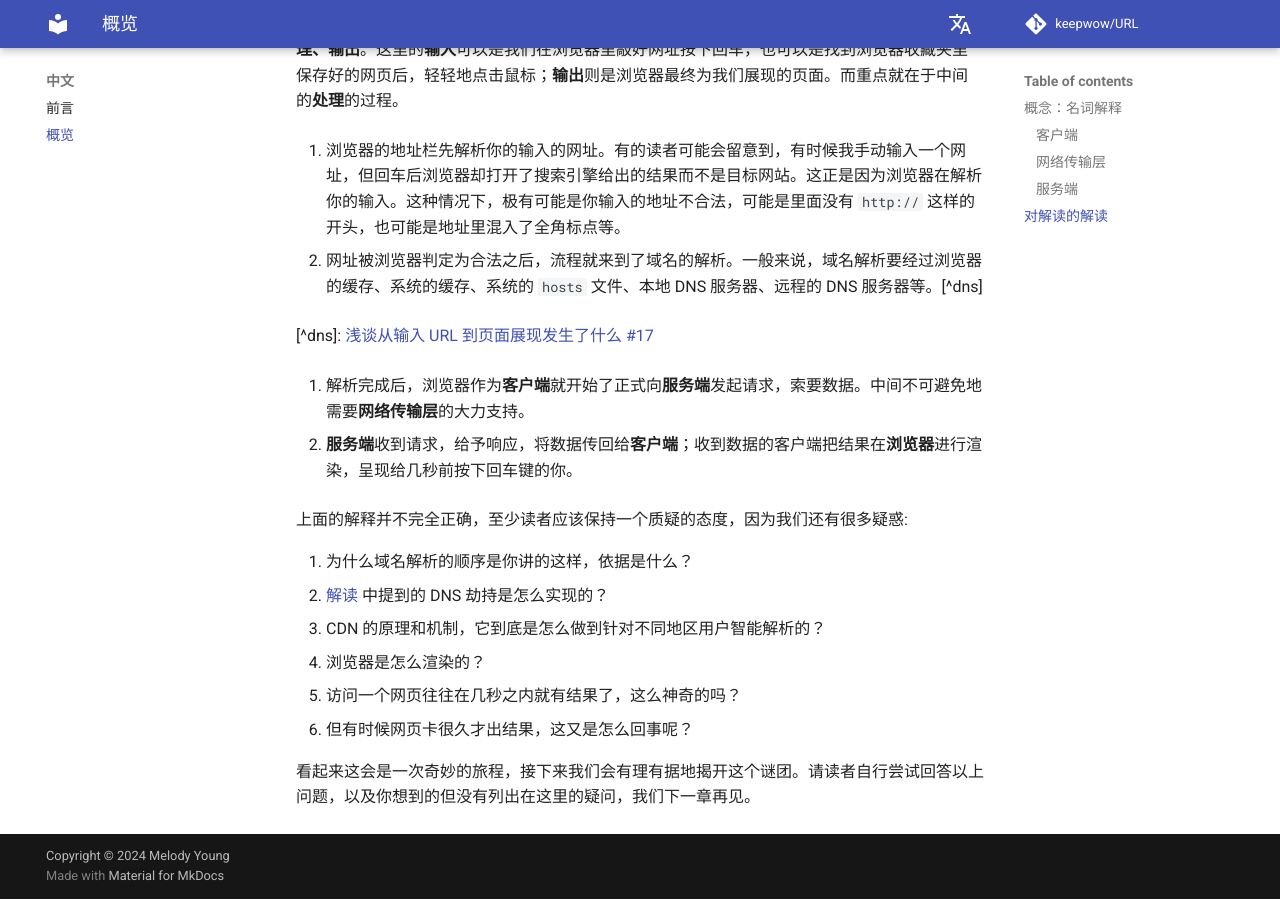
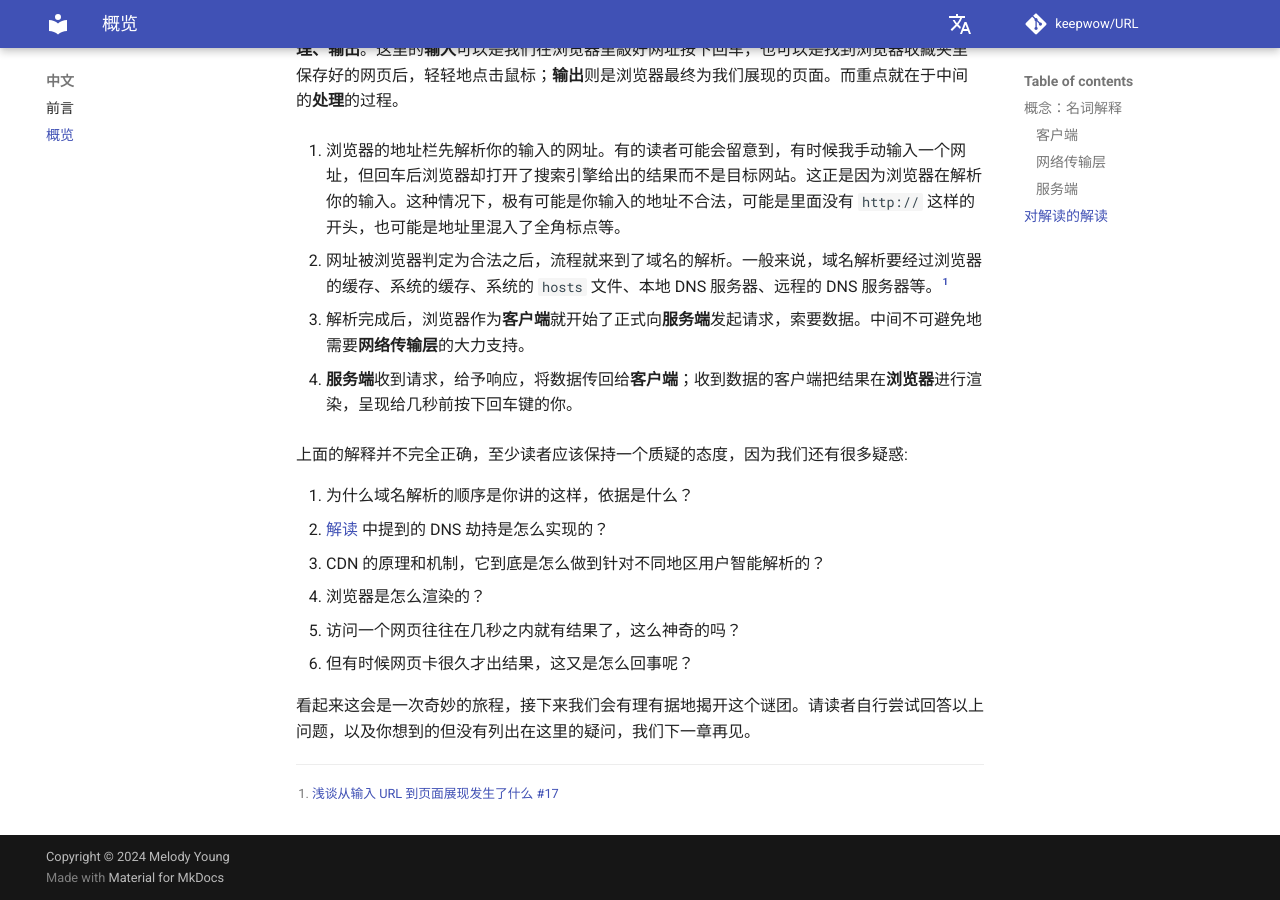
Before and after one commit to keepwow/URL, an MkDocs documentation site: the page built from docs/zh/overview.md, in a window 1280 px wide and 900 px high, scrolled down 1384 px. Built offline with MkDocs 1.6.1 and Material for MkDocs 9.7.7, drawn with Linux system fonts in a browser that asks for light colours; plug-ins that fetch from the network failed and are left out; comment, search, counter and statistics services are not loaded.

```diff
--- a/mkdocs.yml
+++ b/mkdocs.yml
@@ -37,13 +37,13 @@ extra:
     provider: google
     property: G-36HTPNNRCG
 
-# # Extensions
-# markdown_extensions:
+# Extensions
+markdown_extensions:
 #   - abbr
 #   - admonition
 #   - attr_list
 #   - def_list
-#   - footnotes
+  - footnotes
 #   - md_in_html
 #   - toc:
 #       permalink: true
```
